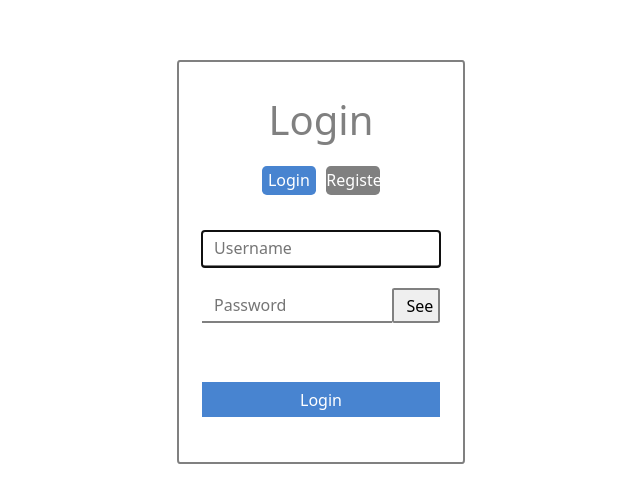
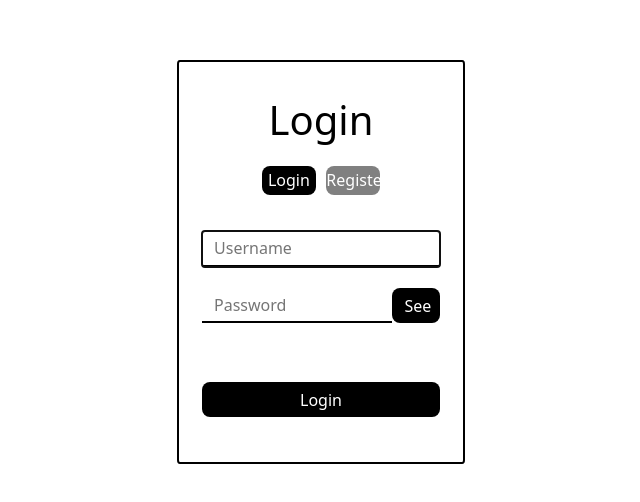
Before and after one commit to nikhilko-07/LOOP-Video-Meet, a React (Create React App) app in the folder frontend/: page /auth in a window 1280 px wide. Shown: the part 138-640 px from the top of the page, without its empty margins (319-959 px from the left). Built offline with nearby package versions, Linux system fonts and the light colour scheme.

Commit message:
Deploying updates

```diff
--- a/frontend/src/pages/Authentication.jsx
+++ b/frontend/src/pages/Authentication.jsx
@@ -58,7 +58,7 @@ export default function Authentication() {
         className="row"
         style={{
           borderRadius: "1%",
-          border: "2px solid gray",
+          border: "2px solid black",
           height: "60%",
           width: "25%",
           padding: "2%",
@@ -72,7 +72,7 @@ export default function Authentication() {
             justifyContent: "center",
           }}
         >
-          <h1 style={{ color: "gray" }}>
+          <h1 style={{ color: "black" }}>
             {formstate === 0 ? "Login" : "Register"}
           </h1>
           <br />
@@ -90,12 +90,12 @@ export default function Authentication() {
         >
           <button
             style={{
-              backgroundColor: formstate === 1 ? "gray" : "#4884D0",
+              backgroundColor: formstate === 1 ? "gray" : "black",
               width: "25%",
               color: "white",
               border: "none",
               height: "80%",
-              borderRadius: "0.3rem",
+              borderRadius: "0.5rem",
             }} // Change color based on formState
             onClick={() => {
               setFormState(0);
@@ -105,12 +105,12 @@ export default function Authentication() {
           </button>
           <button
             style={{
-              backgroundColor: formstate === 1 ? "#4884D0" : "gray",
+              backgroundColor: formstate === 1 ? "black" : "gray",
               width: "25%",
               color: "white",
               border: "none",
               height: "80%",
-              borderRadius: "0.3rem",
+              borderRadius: "0.5rem",
             }} // Change color based on formState
             onClick={() => {
               setFormState(1);
@@ -126,7 +126,7 @@ export default function Authentication() {
               fontSize: "2vh",
               boxSizing: "border-box",
               border: "none",
-              borderBottom: "2px solid gray",
+              borderBottom: "2px solid black",
               backgroundColor: "white",
               color: "black",
               // marginTop: "-10%"
@@ -147,7 +147,7 @@ export default function Authentication() {
             fontSize: "2vh",
             boxSizing: "border-box",
             border: "none",
-            borderBottom: "2px solid gray",
+            borderBottom: "2px solid black",
             backgroundColor: "white",
             color: "black",
             // marginTop: "-10%"
@@ -167,7 +167,7 @@ export default function Authentication() {
             fontSize: "2vh",
             boxSizing: "border-box",
             border: "none",
-            borderBottom: "2px solid gray",
+            borderBottom: "2px solid black",
             backgroundColor: "white",
             color: "black",
             display: "inline",
@@ -187,8 +187,10 @@ export default function Authentication() {
             display: "inline",
             width: "20%",
             height: "10%",
-            border: "2px solid gray",
-            borderRadius: "5%",
+            border: "none",
+            backgroundColor:"black",
+            color:"white",
+            borderRadius: "0.5rem",
           }}
           onClick={tooglePassword}
         >
@@ -201,8 +203,9 @@ export default function Authentication() {
             backgroundColor: "black",
             color: "white",
             height: "10%",
-            backgroundColor: "#4884D0",
+            backgroundColor: "black",
             border: "none",
+            borderRadius:"0.5rem"
           }}
           type="submit"
           fullWidth
--- a/frontend/src/pages/VideoMeet.jsx
+++ b/frontend/src/pages/VideoMeet.jsx
@@ -675,7 +675,7 @@ export default function VideoMeetComponent() {
           ) : (
             <></>
           )}
-          <div>
+          <div >
             <video
               style={{ borderRadius: "0.5rem" }}
               className="OwnerVideo"
```
